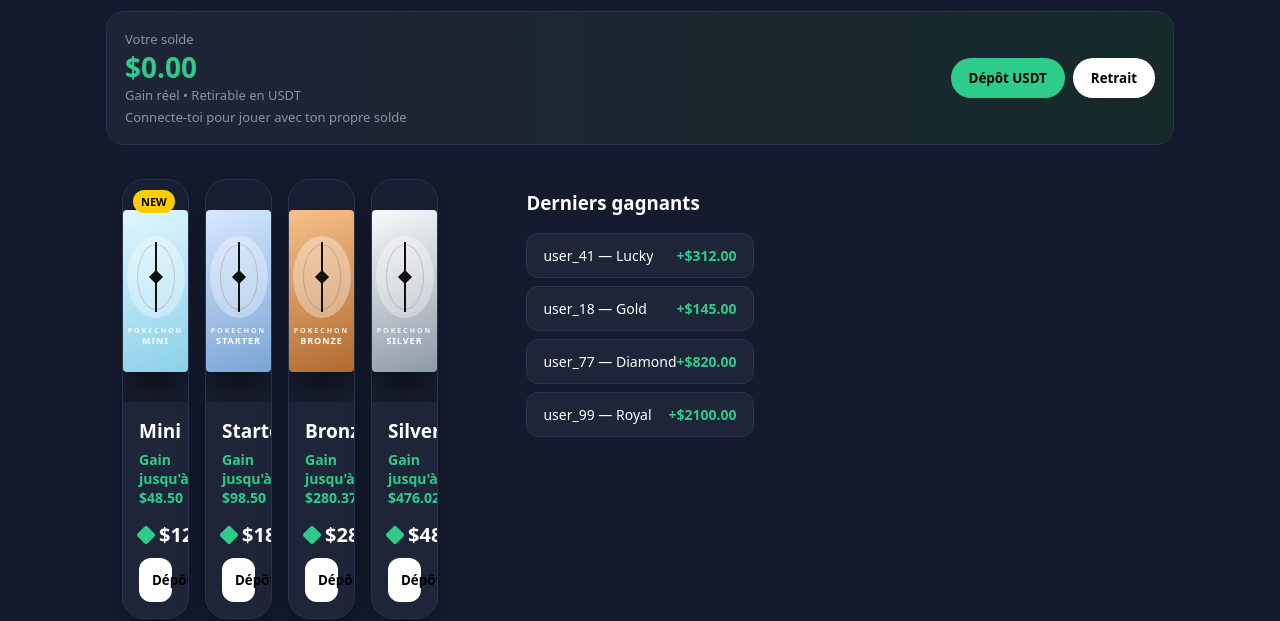
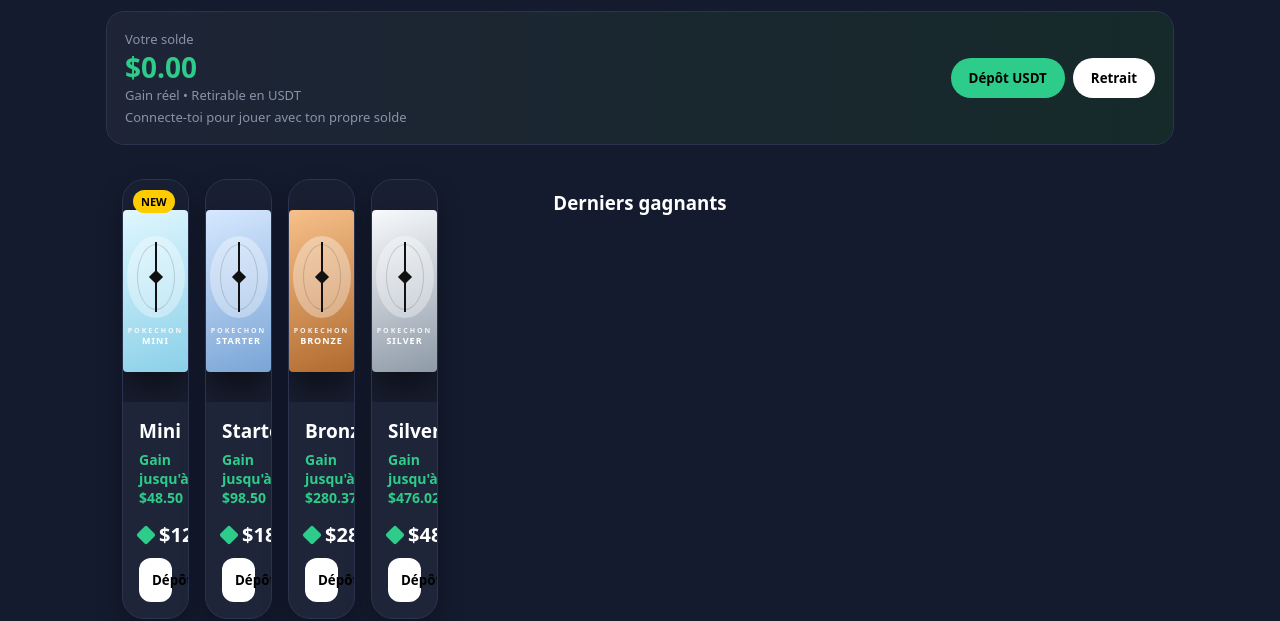
Before and after one commit to HB-Services/pokechon, a plain HTML site: page index.html in a window 1280 px wide. Shown: the part 218-839 px from the top of the page. Drawn offline with Linux system fonts and the light colour scheme.

Commit message:
Remove winners variable from index.html

```diff
--- a/index.html
+++ b/index.html
@@ -249,7 +249,6 @@ var packs = [
   {id:'ultimate', name:'Ultimate', price:1000, max:9950.00, ret:96, color:'linear-gradient(160deg,#fff3c4,#f39c12)', img:'', tag:'ULTIMATE'},
   {id:'mega', name:'Mega', price:1500, max:14900.00, ret:96, color:'linear-gradient(160deg,#111,#ff4757)', img:'', tag:'MEGA', lucky:true}
 ];
-var winners = [{name:'user_41', pack:'Lucky', amount:312},{name:'user_18', pack:'Gold', amount:145},{name:'user_77', pack:'Diamond', amount:820},{name:'user_99', pack:'Royal', amount:2100}];
 var withdraws = JSON.parse(localStorage.getItem('poke_withdraws')||'[]');
 var deposits = JSON.parse(localStorage.getItem('poke_deposits')||'[]');
 function saveDeposits(){ localStorage.setItem('poke_deposits', JSON.stringify(deposits)); }
```
